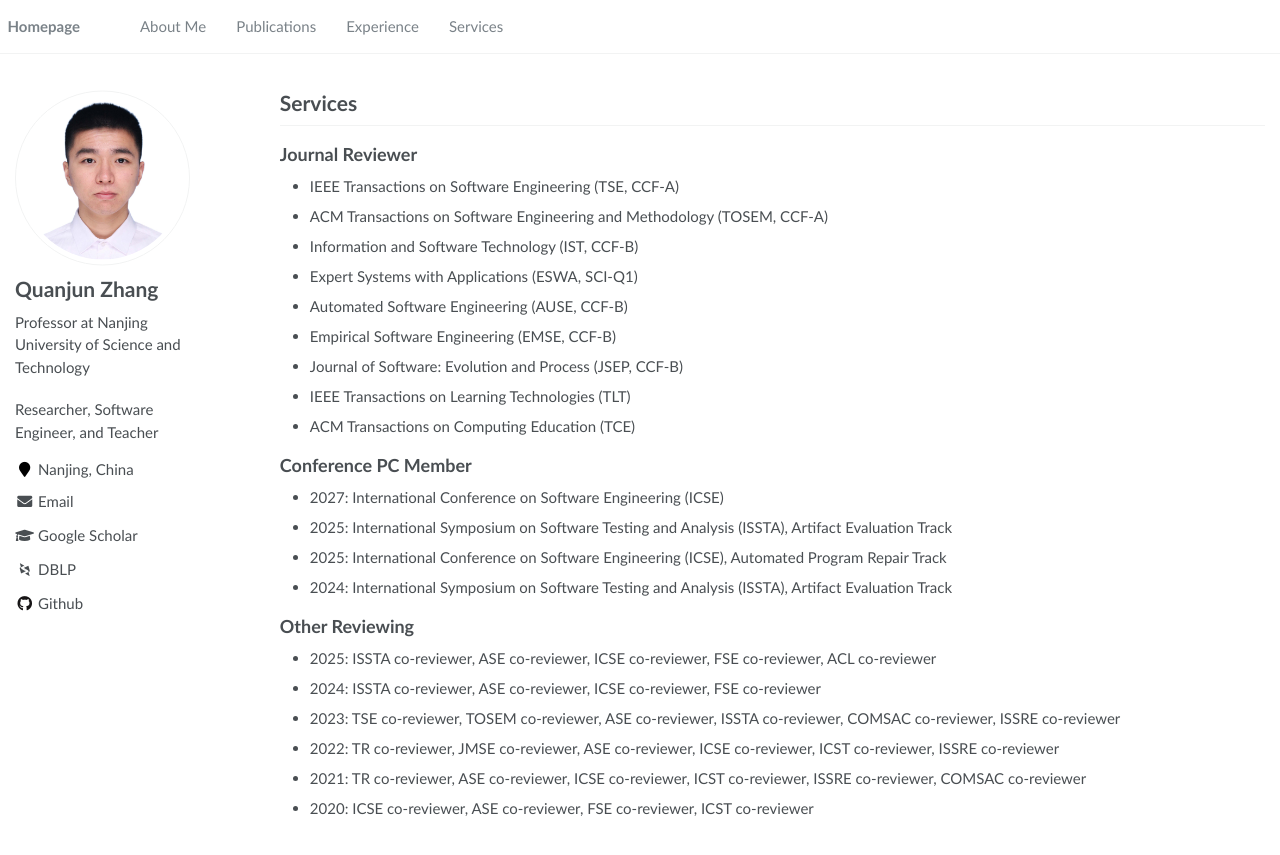
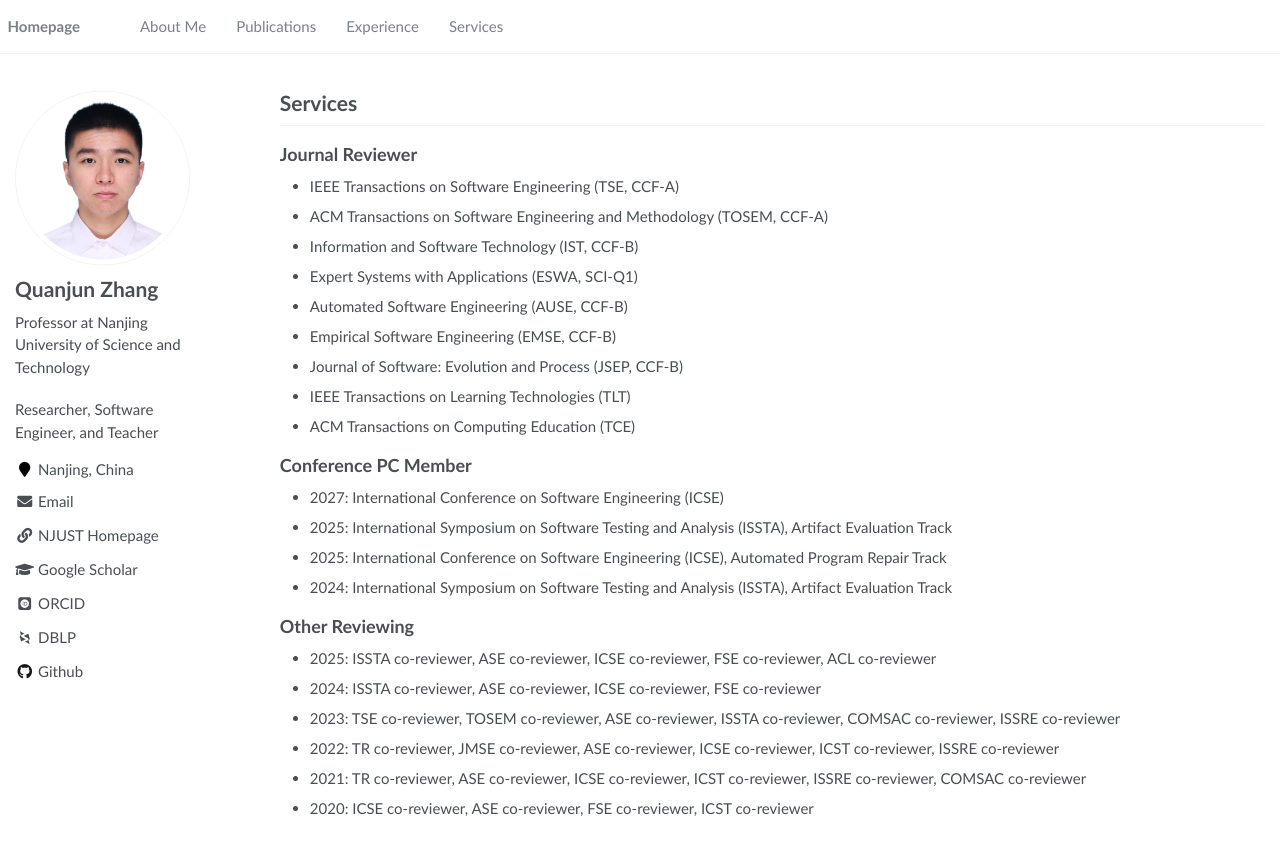
Before and after one commit to QuanjunZhang/quanjunzhang.github.io, a Jekyll site: the page built from _pages/services.md, in a window 1280 px wide. Shown: the top 855 px of the page. Built offline with Jekyll 4.4.1, drawn with Linux system fonts in a browser that asks for light colours; some web fonts are replaced.

Commit message:
Show author links on all pages

```diff
--- a/_includes/author-profile.html
+++ b/_includes/author-profile.html
@@ -31,15 +31,11 @@
       {% if author.email %}
         <li><a href="mailto:{{ author.email }}"><i class="fas fa-fw fa-envelope" aria-hidden="true"></i> Email</a></li>
       {% endif %}
-      {% if page.url == "/" or page.permalink == "/" %}
-        <li><a href="https://teacher.njust.edu.cn/jsj/zqj/list.htm"><i class="fas fa-fw fa-link" aria-hidden="true"></i> NJUST Homepage</a></li>
-      {% endif %}
+      <li><a href="https://teacher.njust.edu.cn/jsj/zqj/list.htm"><i class="fas fa-fw fa-link" aria-hidden="true"></i> NJUST Homepage</a></li>
       {% if author.googlescholar %}
         <li><a href="{{ author.googlescholar }}"><i class="fas fa-fw fa-graduation-cap"></i> Google Scholar</a></li>
       {% endif %}
-      {% if page.url == "/" or page.permalink == "/" %}
-        <li><a href="https://orcid.org/0000-0002-2495-3805"><i class="ai ai-orcid-square ai-fw"></i> ORCID</a></li>
-      {% endif %}
+      <li><a href="https://orcid.org/0000-0002-2495-3805"><i class="ai ai-orcid-square ai-fw"></i> ORCID</a></li>
       {% if author.dblp %}
         <li><a href="{{ author.dblp }}"><i class="ai ai-dblp ai-fw" aria-hidden="true"></i> DBLP</a></li>
       {% endif %}
@@ -135,15 +131,11 @@
       {% if author.email %}
         <a href="mailto:{{ author.email }}"><i class="fas fa-fw fa-envelope" aria-hidden="true"></i></a>
       {% endif %}
-      {% if page.url == "/" or page.permalink == "/" %}
-        <a href="https://teacher.njust.edu.cn/jsj/zqj/list.htm"><i class="fas fa-fw fa-link" aria-hidden="true"></i></a>
-      {% endif %}
+      <a href="https://teacher.njust.edu.cn/jsj/zqj/list.htm"><i class="fas fa-fw fa-link" aria-hidden="true"></i></a>
       {% if author.googlescholar %}
         <a href="{{ author.googlescholar }}"><i class="fas fa-fw fa-graduation-cap"></i></a>
       {% endif %}
-      {% if page.url == "/" or page.permalink == "/" %}
-        <a href="https://orcid.org/0000-0002-2495-3805"><i class="ai ai-orcid-square ai-fw"></i></a>
-      {% endif %}
+      <a href="https://orcid.org/0000-0002-2495-3805"><i class="ai ai-orcid-square ai-fw"></i></a>
       {% if author.dblp %}
         <a href="{{ author.dblp }}"><i class="ai ai-dblp ai-fw" aria-hidden="true"></i></a>
       {% endif %}
```
